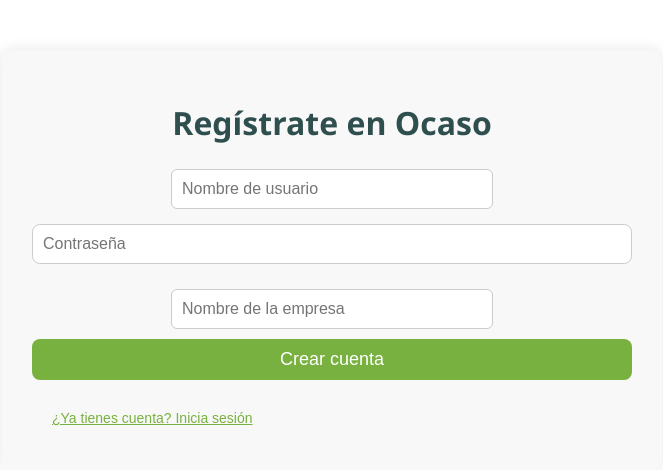
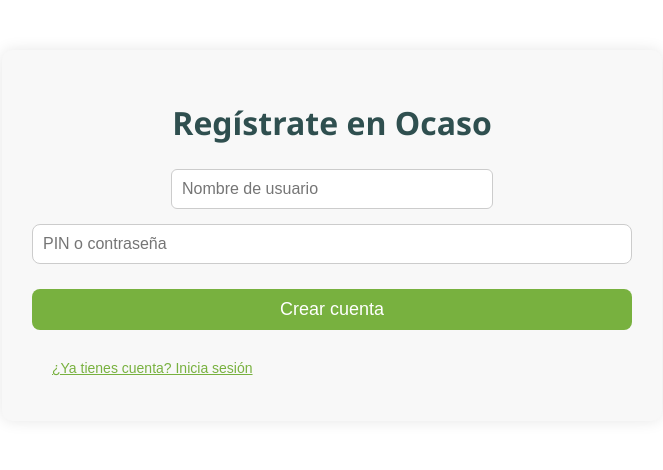
Before and after one commit to agasamue/OcasoProyect, a Flask app: template app/templates/registro.html in a window 1280 px wide. Shown: the top 470 px of the page, without its empty margins (308-971 px from the left). Run offline with Flask 3, Linux system fonts and the light colour scheme; the template is opened without the code that fills it, so the values that code supplies are empty; parts of the project's set-up code (start-up, migrations or seed data) failed here and were passed over.

Commit message:
Update registro.html
Signed-off-by: Samuel García  <sam.dgarcia02@gmail.com>

```diff
--- a/app/templates/registro.html
+++ b/app/templates/registro.html
@@ -41,10 +41,10 @@
 
 <form method="POST" action="{{ url_for('auth.registro') }}">
   <input name="username" placeholder="Nombre de usuario" required><br>
-  <input name="pin" type="password" placeholder="Contraseña" required><br>
-  <input name="empresa" placeholder="Nombre de la empresa" required><br>
+  <input name="pin" type="password" placeholder="PIN o contraseña" required><br>
   <button type="submit">Crear cuenta</button>
 </form>
+
 
 <form action="{{ url_for('auth.login') }}">
   <button class="pin-btn">¿Ya tienes cuenta? Inicia sesión</button>
```
